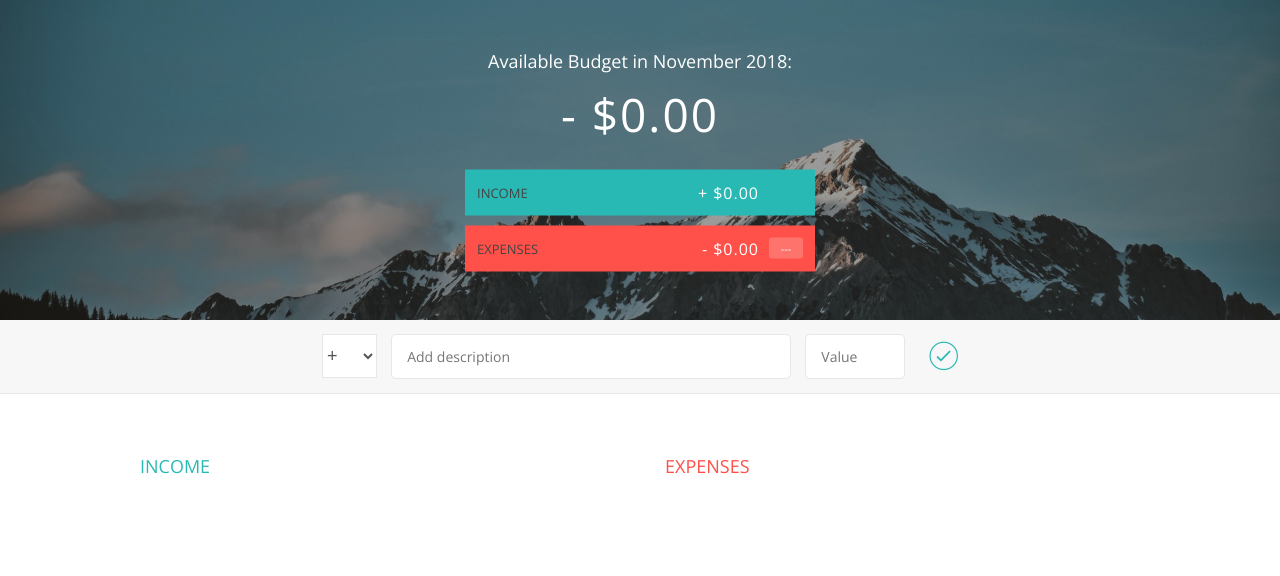
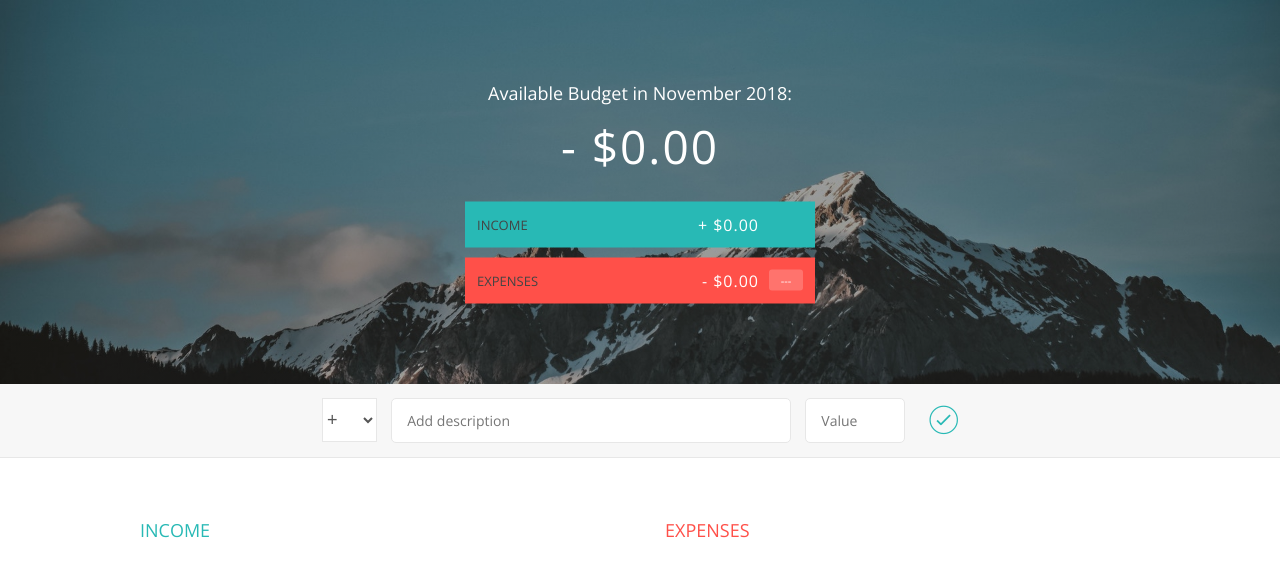
Before and after one commit to Bryan-LV/Budgety, a plain HTML site: page starter/index.html in a window 1280 px wide. Drawn offline with nearby package versions, Linux system fonts and the light colour scheme.

Commit message:
header section height bigger

```diff
--- a/starter/style.css
+++ b/starter/style.css
@@ -32,7 +32,7 @@ body {
 **********************************************/
 
 .top {
-    height: 40vh;
+    height: 48vh;
     background-image: linear-gradient(rgba(0, 0, 0, 0.35), rgba(0, 0, 0, 0.35)), url('moutain.jpeg');
     background-size: cover;
     background-position: center;
```
